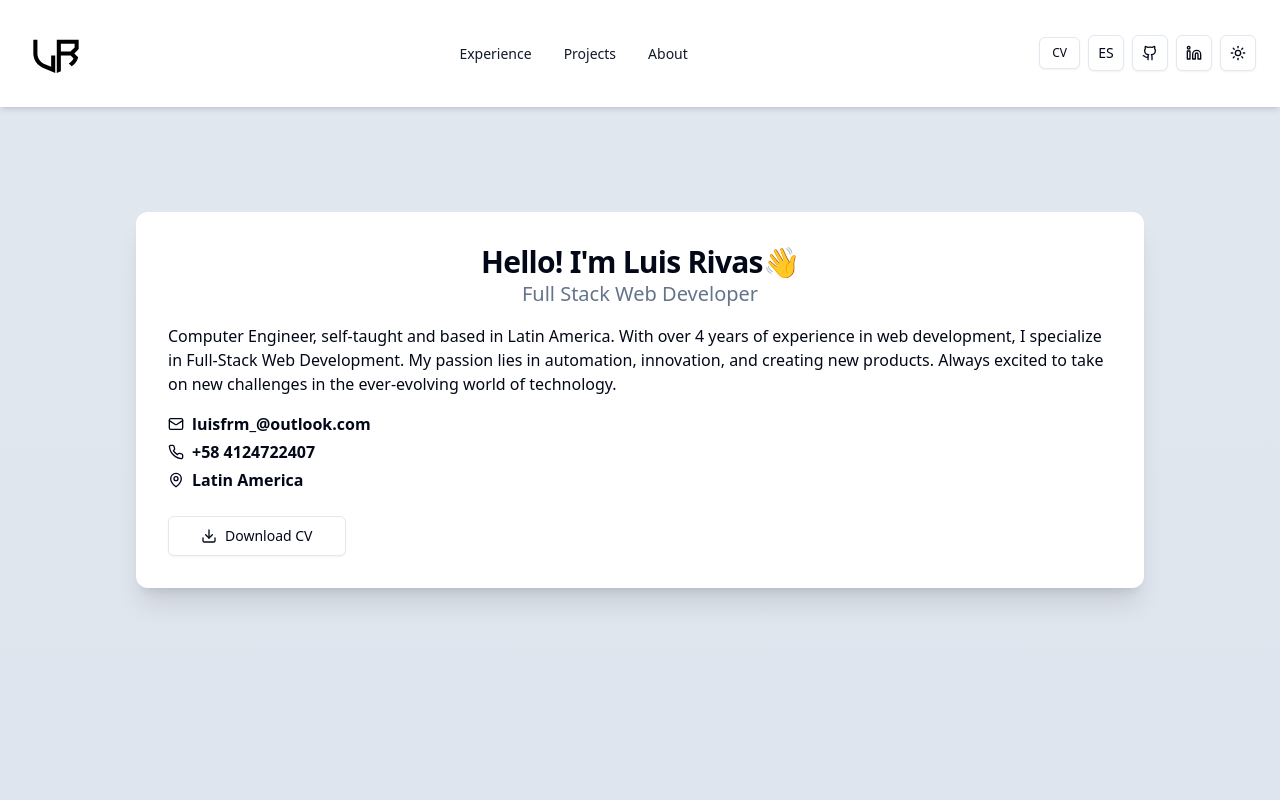
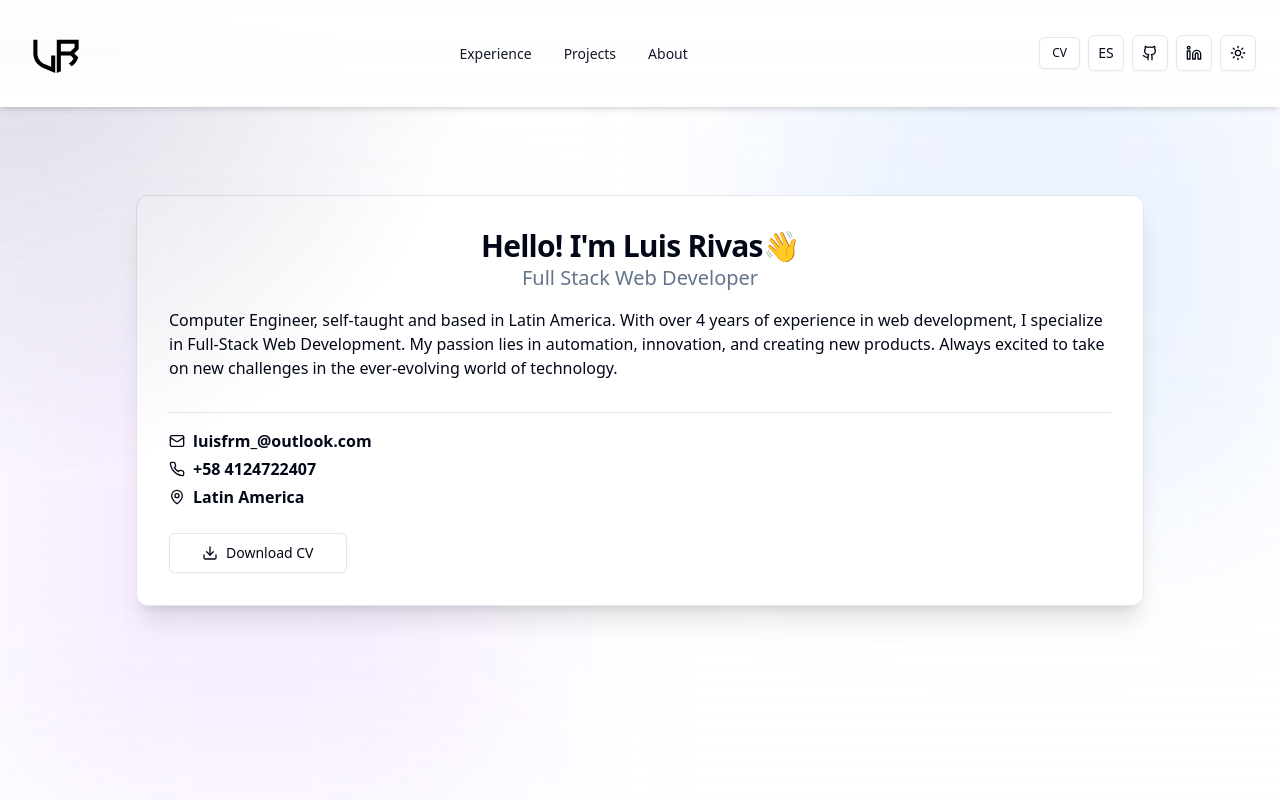
Before and after one commit to luisfrm/portfolios-react, a React (Vite) app: page / in a window 1280 px wide. Shown: the top 800 px of the page. Built offline with nearby package versions, Linux system fonts and the light colour scheme.

Commit message:
added new bg and animation

```diff
--- a/src/App.tsx
+++ b/src/App.tsx
@@ -10,6 +10,7 @@ import { es, en } from "@/translations";
 import { useState } from "react";
 import { useLocalStorage } from "usehooks-ts";
 import WorkExperience from "@/components/WorkExperienceAccordion/WorkExperience";
+import MouseMoveEffect from "./components/MouseMove/MouseMoveEffect";
 
 const urlParams = new URLSearchParams(window.location.search);
 const langParam = urlParams.get("lang");
@@ -29,17 +30,23 @@ function App() {
 
 	return (
 		<ThemeProvider>
-			<div className="flex flex-col gap-16 mx-auto min-h-dvh bg-gradient-to-b from-slate-200 to-slate-300 dark:from-[#060436] dark:to-[#0f1236]">
+			<MouseMoveEffect />
+			<div className="relative flex flex-col gap-16 mx-auto min-h-dvh">
+				<div className="pointer-events-none fixed inset-0">
+					<div className="absolute inset-0 bg-gradient-to-b from-background via-background/90 to-background" />
+					<div className="absolute right-0 top-0 h-[500px] w-[500px] bg-blue-500/10 blur-[100px]" />
+					<div className="absolute bottom-0 left-0 h-[500px] w-[500px] bg-purple-500/10 blur-[100px]" />
+				</div>
 				<Navigation
 					navItems={data.navItems}
 					changeLanguage={changeLanguage}
 					language={lang}
 					socialMedia={data.socialMedia}
 				/>
-				<Card className="w-full max-w-6xl mx-auto rounded-none sm:px-12 bg-transparent border-0 shadow-none pb-36">
+				<Card className="w-full max-w-6xl mx-auto rounded-none sm:px-12 bg-transparent border-0 shadow-none pb-36 z-10">
 					<CardContent className="flex flex-col gap-16">
 						<section className="h-screen lg:h-dvh flex justify-center items-center">
-							<section className="flex flex-col gap-4 bg-card p-8 rounded-xl shadow-xl">
+							<section className="flex flex-col gap-4 bg-card p-8 rounded-xl shadow-xl border border-gray-200 pb-8 dark:border-gray-800">
 								<PersonalInfo content={data.personal} />
 								<Contact content={data.contact} lang={lang} />
 							</section>
--- /dev/null
+++ b/src/components/MouseMove/MouseMoveEffect.tsx
@@ -0,0 +1,30 @@
+import { useTheme } from "@/context/useTheme";
+import { useEffect, useState } from "react";
+
+export default function MouseMoveEffect() {
+	const [mousePosition, setMousePosition] = useState({ x: 0, y: 0 });
+	const { theme } = useTheme();
+
+	useEffect(() => {
+		const handleMouseMove = (event: MouseEvent) => {
+			setMousePosition({ x: event.clientX, y: event.clientY });
+		};
+
+		window.addEventListener("mousemove", handleMouseMove);
+
+		return () => {
+			window.removeEventListener("mousemove", handleMouseMove);
+		};
+	}, []);
+
+	const gradientColor = theme === "dark" ? "rgba(29, 78, 216, 0.15)" : "rgba(0, 0, 80, 0.15)";
+
+	return (
+		<div
+			className="pointer-events-none fixed inset-0 z-30 transition-opacity duration-300"
+			style={{
+				background: `radial-gradient(600px at ${mousePosition.x}px ${mousePosition.y}px, ${gradientColor}, transparent 80%)`,
+			}}
+		/>
+	);
+}
--- a/src/components/Navigation/Navigation.tsx
+++ b/src/components/Navigation/Navigation.tsx
@@ -24,7 +24,7 @@ interface Props {
 const Navigation = ({ socialMedia, changeLanguage, language, navItems }: Props) => {
 
 	return (
-		<nav className="bg-white shadow-md fixed w-screen z-50 dark:bg-blue-950 top-0 border-b border-b-[#ffffff77]">
+		<nav className="shadow-md fixed w-screen z-50 bg-gradient-to-b from-background via-background/90 to-background top-0 border-b border-b-[#ffffff77]">
 			<div className="max-w-7xl mx-auto px-4 sm:px-6 py-5">
 				<div className="flex justify-between">
 					<div id="nav_logo" className="flex-shrink-0">
--- a/src/components/PersonalInfo/PersonalInfo.tsx
+++ b/src/components/PersonalInfo/PersonalInfo.tsx
@@ -13,7 +13,7 @@ export default function PersonalInfo({ content }: Props) {
 	const { name, role, about } = content;
 	return (
 		<section>
-			<div id="about" className="relative flex flex-col items-center space-y-4">
+			<div id="about" className="relative flex flex-col items-center space-y-4 border-b border-gray-200 pb-8 dark:border-gray-700">
 				<div className="text-center">
 					<CardTitle className="text-3xl font-semibold">{name}</CardTitle>
 					<CardDescription className="text-xl">{role}</CardDescription>
```
